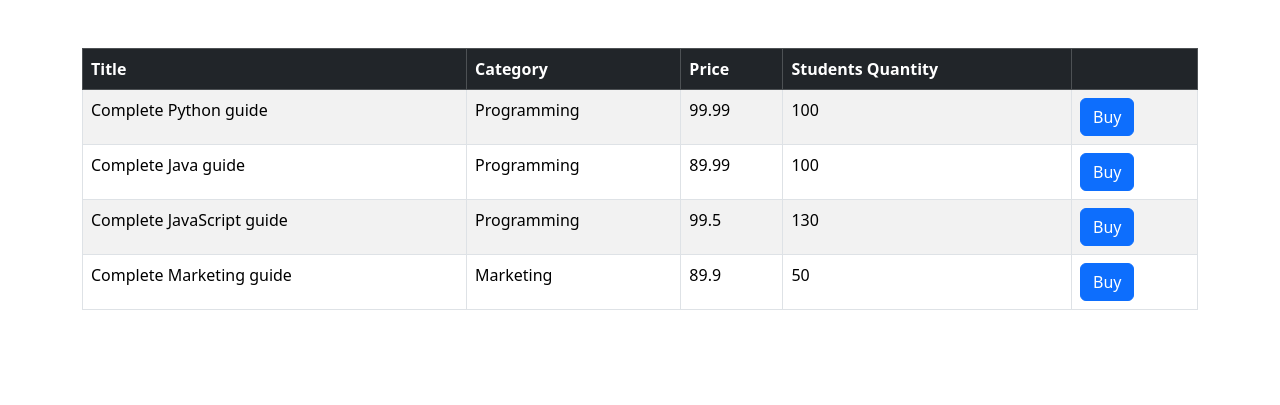
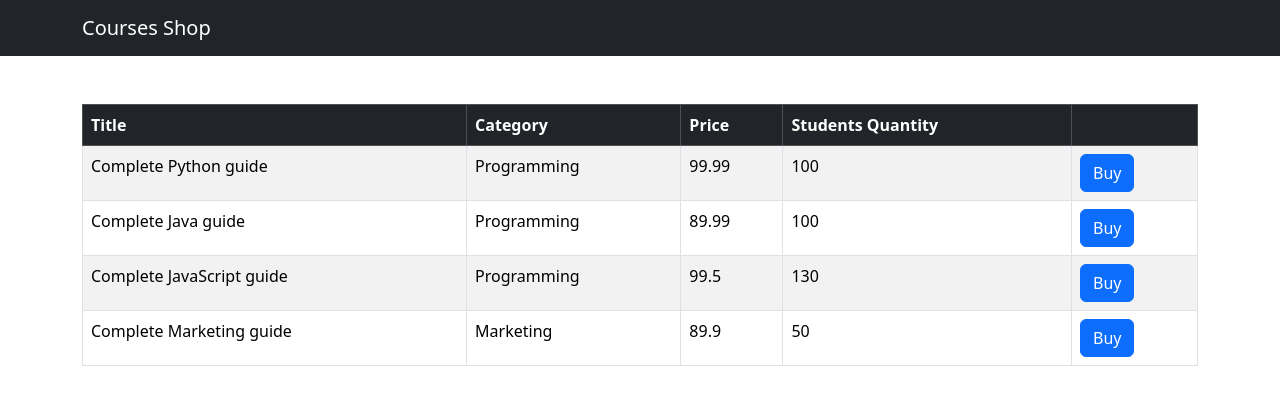
Before and after one commit to NataLinaIT/django-shop, a Django app: page /shop/ in a window 1280 px wide. Shown: the top 405 px of the page. Run offline with Django 4.2, Linux system fonts and the light colour scheme; data comes from the database, SQL or seed files in the repository.

Commit message:
Add navbar

```diff
--- a/shop/templates/base.html
+++ b/shop/templates/base.html
@@ -8,6 +8,11 @@
     <title>Document</title>
 </head>
 <body>
+    <nav class="navbar navbar-dark bg-dark">
+        <div class="container">
+            <a href="" class="navbar-brand">Courses Shop</a>
+        </div>
+    </nav>
     <main class="container">
         {% block  content%}
         {% endblock  %}
```
